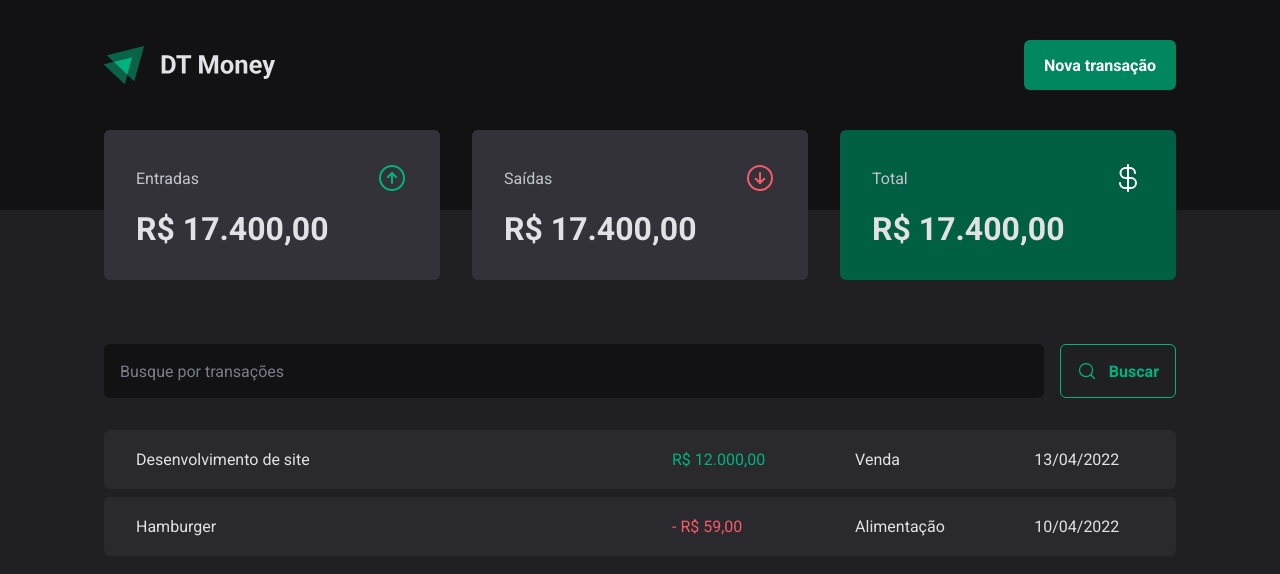
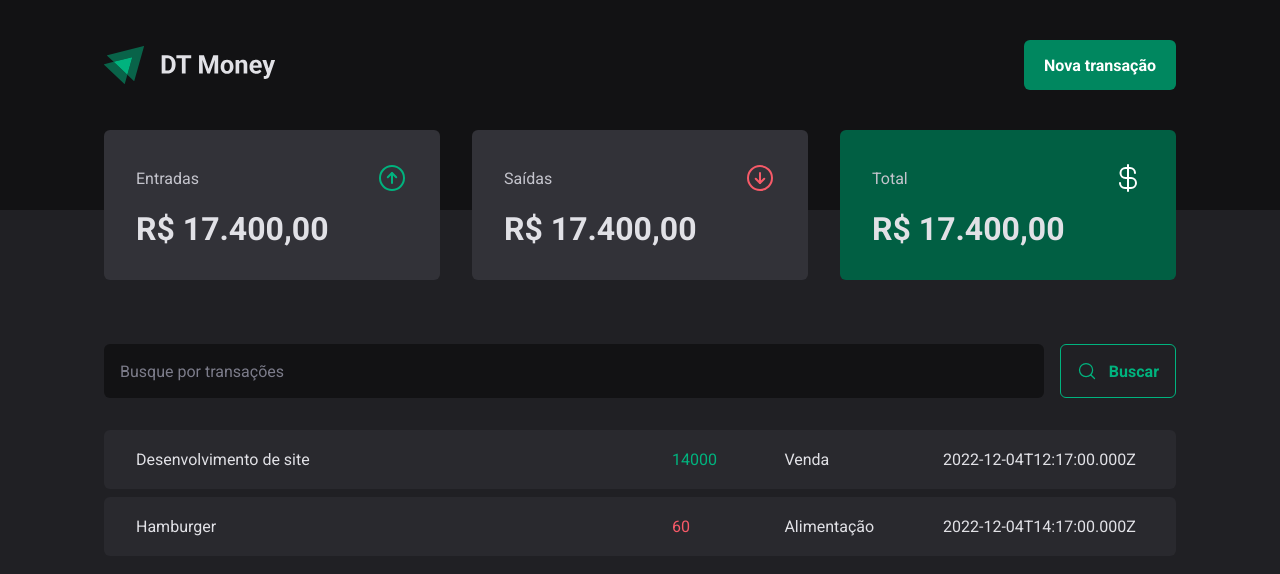
Before and after one commit to osvaldokalvaitir/-reactjs-ignite2022-project3, a React (Vite) app: page / in a window 1280 px wide. Shown: the top 574 px of the page. Built offline with nearby package versions, Linux system fonts and the light colour scheme; data requests are answered from the project's data file.

Commit message:
Realizando requisição HTTP

```diff
--- a/server.json
+++ b/server.json
@@ -13,7 +13,7 @@
       "description": "Hamburger",
       "type": "outcome",
       "category": "Alimentação",
-      "price": 50,
+      "price": 60,
       "createdAt": "2022-12-04T14:17:00.000Z"
     }
   ]
--- a/src/pages/Transactions/index.tsx
+++ b/src/pages/Transactions/index.tsx
@@ -1,9 +1,32 @@
+import { useEffect, useState } from "react";
 import { Header } from "../../components/Header";
 import { Summary } from "../../components/Summary";
 import { SearchForm } from "./components/SearchForm";
 import { PriceHighlight, TransactionsContainer, TransactionsTable } from "./styles";
 
+interface Transaction {
+  id: number;
+  description: string;
+  type: 'income' | 'outcome';
+  price: number;
+  category: string;
+  createdAt: string;
+}
+
 export function Transactions() {
+  const [transactions, setTransactions] = useState<Transaction[]>([]);
+
+  async function loadTransactions() {
+    const response = await fetch('http://localhost:3000/transactions');
+    const data = await response.json();
+
+    setTransactions(data);
+  }
+
+  useEffect(() => {
+    loadTransactions();
+  }, []);
+
   return (
     <div>
       <Header />
@@ -14,27 +37,20 @@
 
         <TransactionsTable>
           <tbody>
-            <tr>
-              <td width="50%">Desenvolvimento de site</td>
-              <td>
-                <PriceHighlight variant="income">
-                  R$ 12.000,00
-                </PriceHighlight>
-              </td>
-              <td>Venda</td>
-              <td>13/04/2022</td>
-            </tr>
-
-            <tr>
-              <td width="50%">Hamburger</td>
-              <td>
-                <PriceHighlight variant="outcome">
-                  - R$ 59,00
-                </PriceHighlight>
-              </td>
-              <td>Alimentação</td>
-              <td>10/04/2022</td>
-            </tr>
+            {transactions.map(transaction => {
+              return (
+                <tr key={transaction.id}>
+                  <td width="50%">{transaction.description}</td>
+                  <td>
+                    <PriceHighlight variant={transaction.type}>
+                      {transaction.price}
+                    </PriceHighlight>
+                  </td>
+                  <td>{transaction.category}</td>
+                  <td>{transaction.createdAt}</td>
+                </tr>
+              )
+            })}
           </tbody>
         </TransactionsTable>
       </TransactionsContainer>
```
